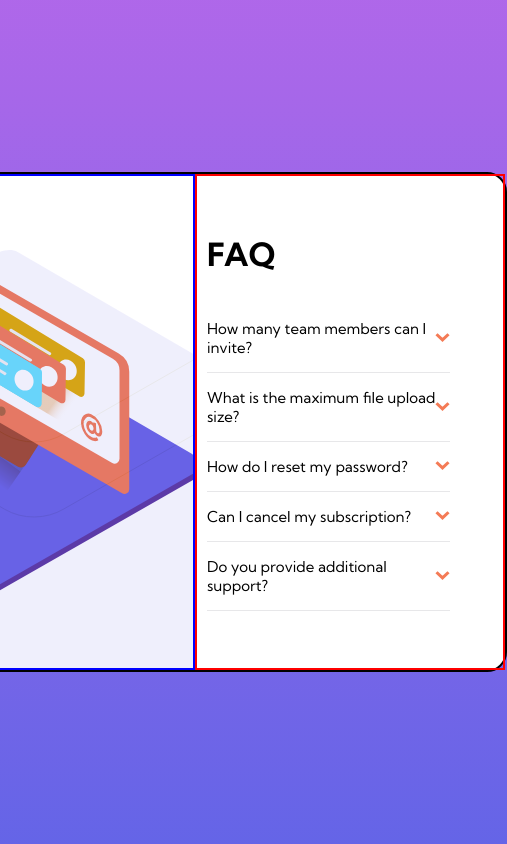
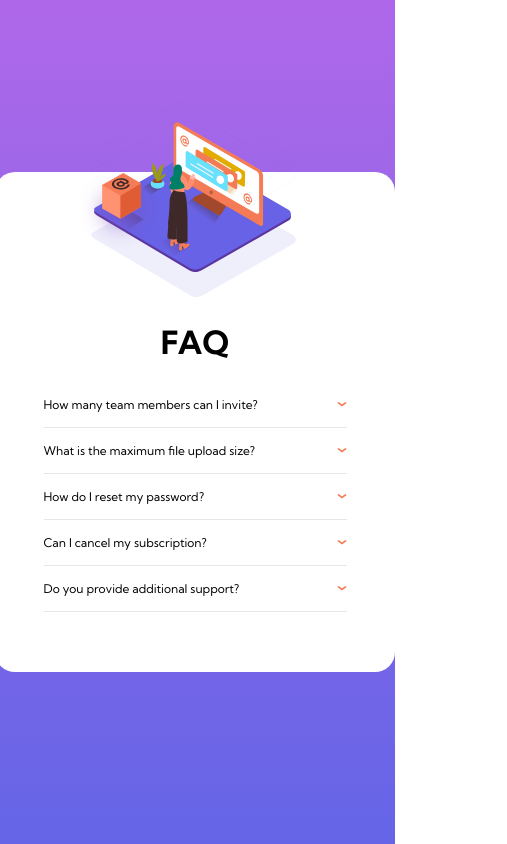
Before and after one commit to Vaishakh-Nambiar/fresh_things, a plain HTML site: page faq-accordion-card-main/index.html in a window 390 px wide. Shown: the whole page, 507 px wide, since content can reach past the window. Drawn offline with Linux system fonts and the light colour scheme.

Commit message:
solved all issues

```diff
--- a/faq-accordion-card-main/index.html
+++ b/faq-accordion-card-main/index.html
@@ -51,17 +51,16 @@
     .card {
       width: 1000px;
       height: 500px;
-      border: 2px solid;
       display: flex;
       flex-direction: row;
       border-radius: 20px;
       position: relative;
       background-color: white;
+      margin: 0 20px;
     }
 
     .image {
       position: relative;
-      border: 2px solid blue;
       flex-basis: 50%;
       display: flex;
       justify-content: center;
@@ -79,6 +78,7 @@
       height: 75%;
       position: relative;
       left: -85px;
+      z-index: 2;
     }
 
     .box {
@@ -91,7 +91,6 @@
     .content {
       position: relative;
       flex-basis: 50%;
-      border: 2px solid red;
       display: flex;
       justify-content: center;
       align-items: flex-start;
@@ -100,12 +99,9 @@
     }
 
     .tl {
-      /* padding: 15px 5px; */
-      /* border: 2px solid; */
       border-bottom: 1px solid var(--Lightgrayishblue);
       display: flex;
       flex-direction: column;
-
     }
 
     .tl h4 {
@@ -115,6 +111,7 @@
       margin: 15px 0;
       font-weight: 400;
       transition: all 300ms;
+
     }
 
     .tl h4:hover {
@@ -125,6 +122,9 @@
       width: 85%;
       margin-top: 30px;
       font-size: 15px;
+      padding: 10px;
+      transition: all 300ms;
+
     }
 
     .drop {
@@ -140,7 +140,100 @@
       display: flex;
       justify-content: space-between;
       align-items: center;
-      /* display: block; */
+      transition: all 300ms;
+    }
+
+    @media screen and (max-width: 800px) {
+      body {
+        height: 100vh;
+        display: flex;
+        align-items: center;
+        justify-content: center;
+        background-image: linear-gradient(var(--Softviolet), var(--Softblue));
+      }
+
+      .card {
+        max-width: 400px;
+        height: 500px;
+        display: flex;
+        flex-direction: column;
+        justify-content: center;
+
+        border-radius: 20px;
+        position: relative;
+        background-color: white;
+        margin: 5px 50px;
+      }
+
+      .image {
+        flex-basis: 20%;
+        overflow: visible;
+        max-height: 100px;
+        position: relative;
+      }
+
+      .bg {
+        position: relative;
+        left: -100px;
+        bottom: 50px;
+        height: 200px;
+      }
+
+      .top {
+        height: 150px;
+        position: relative;
+        left: 100px;
+        top: -50px;
+        z-index: 2;
+      }
+
+      .box {
+        left: 85px;
+        top: 0px;
+        z-index: 5;
+        height: 80px;
+      }
+
+      .content {
+        position: relative;
+        flex-basis: 70%;
+        display: flex;
+        justify-content: center;
+        align-items: center;
+        flex-direction: column;
+        padding: 10px;
+      }
+
+      .tl {
+        border-bottom: 1px solid var(--Lightgrayishblue);
+        display: flex;
+        flex-direction: column;
+      }
+
+      .tl h4 {
+        display: flex;
+        justify-content: space-between;
+        align-items: center;
+        font-weight: 400;
+        transition: all 300ms;
+      }
+
+      .tl h4:hover {
+        color: var(--Softred);
+      }
+
+      .title-box {
+        width: 85%;
+        margin-top: 10px;
+        font-size: 12px;
+        padding: 10px;
+        transition: all 300ms;
+      }
+
+      .drop {
+        height: 5px;
+        width: 10px;
+      }
     }
   </style>
 
@@ -223,19 +316,16 @@
     const questions = document.querySelectorAll(".tl")
 
     questions.forEach(que => {
-
       const btns = que.querySelector(".drop")
       const head = que.querySelector("h4")
       const text = que.querySelector(".text")
-
-
       btns.addEventListener("click", function (e) {
         console.log("change");
-
-
+        head.classList.toggle("active")
         questions.forEach(function (q) {
-          if (que !== q) {
-            q.classList.remove("show-text");
+          if (q !== que) {
+            let c = q.querySelector(".text")
+            c.classList.remove("show-text");
           }
         })
         text.classList.toggle("show-text");
```
